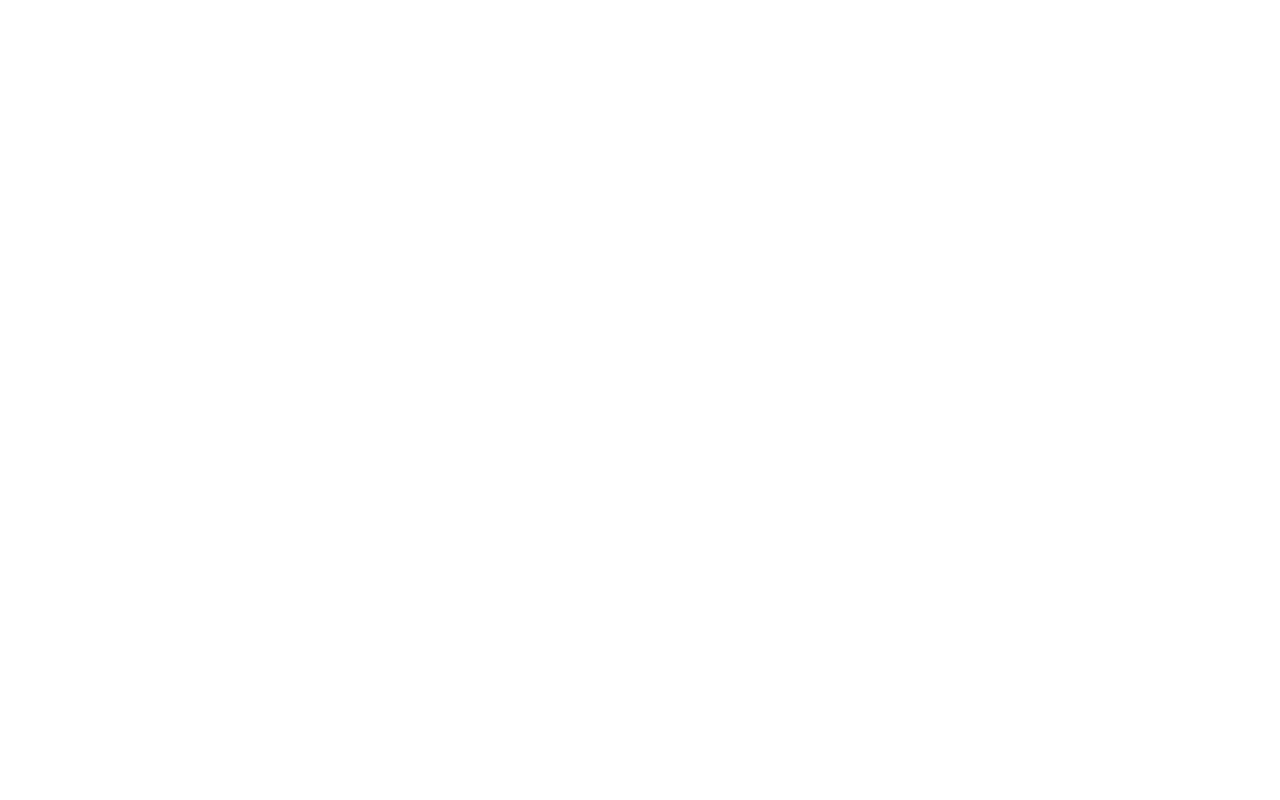
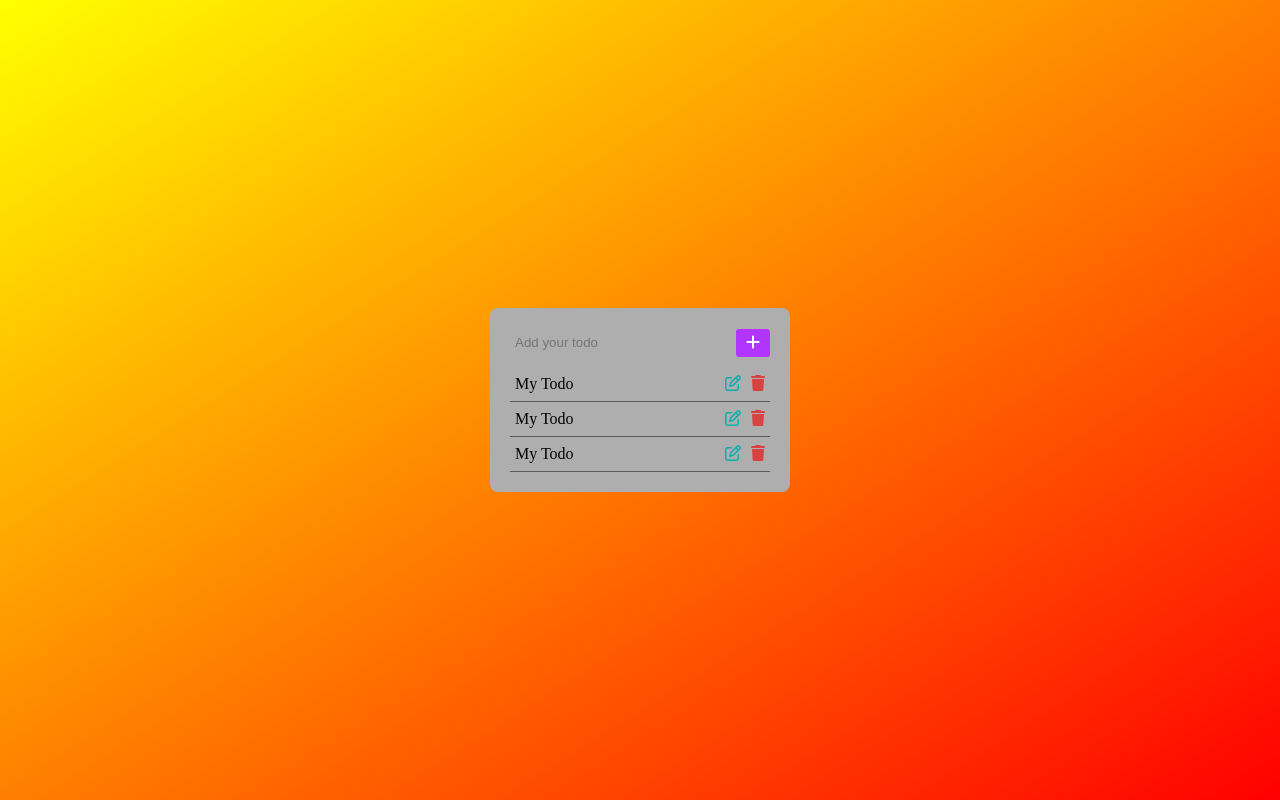
Before and after one commit to coderHasan/todo-app-repo, a plain HTML site: page index.html in a window 1280 px wide. Drawn offline with Linux system fonts and the light colour scheme; files that its build step writes are made by us from their sources.

Commit message:
Css Done

```diff
--- a/index.html
+++ b/index.html
@@ -3,12 +3,52 @@
 <head>
     <meta charset="UTF-8">
     <meta name="viewport" content="width=device-width, initial-scale=1.0">
+    <!-- Font awsom link -->
+    <link rel="stylesheet" href="https://cdnjs.cloudflare.com/ajax/libs/font-awesome/6.5.2/css/all.min.css" integrity="sha512-SnH5WK+bZxgPHs44uWIX+LLJAJ9/2PkPKZ5QiAj6Ta86w+fsb2TkcmfRyVX3pBnMFcV7oQPJkl9QevSCWr3W6A==" crossorigin="anonymous" referrerpolicy="no-referrer" />
     <title>Todo App</title>
-    <link rel="stylesheet" href="style.css">
+    <link rel="stylesheet" href="style/style.css">
 </head>
 <body>
 
 
+    <div class="container">
+        <div class="wrap">
+
+            <div class="input">
+                <input type="text" placeholder="Add your todo">
+                <span class="add"><i class="fa-solid fa-plus"></i></span>
+            </div>
+
+            <ul class="todo">
+                <li class="todo-list">
+                    <p>My Todo</p>
+                    <div class="btn">
+                        <span class="edit"><i class="fa-regular fa-pen-to-square"></i></span>
+                        <span class="delet"><i class="fa-solid fa-trash"></i></span>
+                    </div>
+                </li>
+
+
+                <li class="todo-list">
+                    <p>My Todo</p>
+                    <div class="btn">
+                        <span class="edit"><i class="fa-regular fa-pen-to-square"></i></span>
+                        <span class="delet"><i class="fa-solid fa-trash"></i></span>
+                    </div>
+                </li>
+
+                <li class="todo-list">
+                    <p>My Todo</p>
+                    <div class="btn">
+                        <span class="edit"><i class="fa-regular fa-pen-to-square"></i></span>
+                        <span class="delet"><i class="fa-solid fa-trash"></i></span>
+                    </div>
+                </li>
+
+            </ul>
+        </div>
+    </div>
+
     <script src="js/app.js"></script>
 </body>
 </html>
--- a/js/app.js
+++ b/js/app.js
@@ -1 +0,0 @@
-alert("Hello World")
--- a/style/style.css
+++ b/style/style.css
@@ -0,0 +1,94 @@
+
+*{
+    margin: 0px;
+    padding: 0px;
+    box-sizing: border-box;
+}
+
+body{
+    display:flex;
+    width: 100%;
+    height: 100vh;
+    align-items: center;
+    justify-content: center;
+    background: linear-gradient(to bottom right, yellow, red);
+
+}
+
+.container{
+    width: 300px;
+    background: #aeaeae;
+    border-radius: 8px;
+    -webkit-border-radius: 8px;
+    -moz-border-radius: 8px;
+    -ms-border-radius: 8px;
+    -o-border-radius: 8px;
+    padding: 20px;
+
+}
+
+.input{
+    margin-bottom: 10px;
+    width: 100%;
+    display: flex;
+    justify-content: space-between;
+    align-items: center;
+
+}
+
+.input input{
+    padding: 7px 5px;
+    width: 100%;
+    margin-right: 5px;
+    background-color: #aeaeae;
+    border: none;
+}
+
+.input span{
+    background-color: rgb(177, 53, 255);
+    padding: 5px 10px;
+    color: white;
+    border-radius: 3px;
+    -webkit-border-radius: 3px;
+    -moz-border-radius: 3px;
+    -ms-border-radius: 3px;
+    -o-border-radius: 3px;
+    cursor: pointer;
+
+}
+
+.todo{
+    display:flex;
+    flex-direction: column;
+    justify-content: center;
+}
+
+.todo li{
+    display: flex;
+    flex-wrap: wrap;
+    justify-content: space-between;
+    padding: 8px 5px;
+    border-bottom: 1px solid #5b5b5b;
+    /* cursor: pointer; */
+
+}
+
+.todo li:hover{
+    background-color: #a8a8a8;
+}
+
+.btn{
+    display: flex;
+    flex-wrap: wrap;
+    justify-content: space-between;
+    width: 40px;
+    cursor: pointer;
+}
+
+.delet{
+    color: #da4242;
+}
+
+.edit{
+    color: rgb(9, 175, 175);
+}
```
